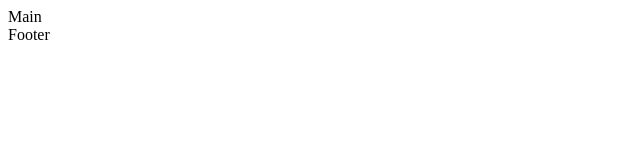
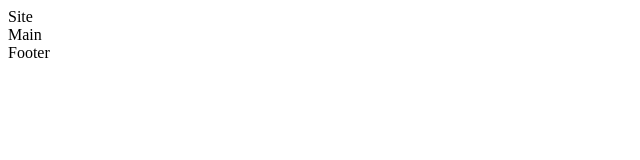
Before and after one commit to mykola-2024/my-project, a plain HTML site: page index.html in a window 1280 px wide. Shown: the full height of the page, 0-640 px from the left. Drawn offline with Linux system fonts and the light colour scheme.

Commit message:
add header

```diff
--- a/index.html
+++ b/index.html
@@ -6,7 +6,7 @@
   <title>Document</title>
 </head>
 <body>
-  <header></header>
+  <header>Site</header>
 
 
   <main>Main</main>
```
